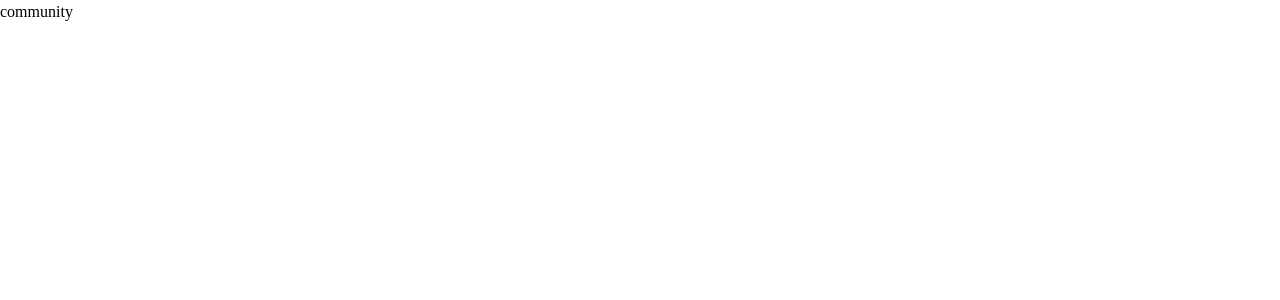
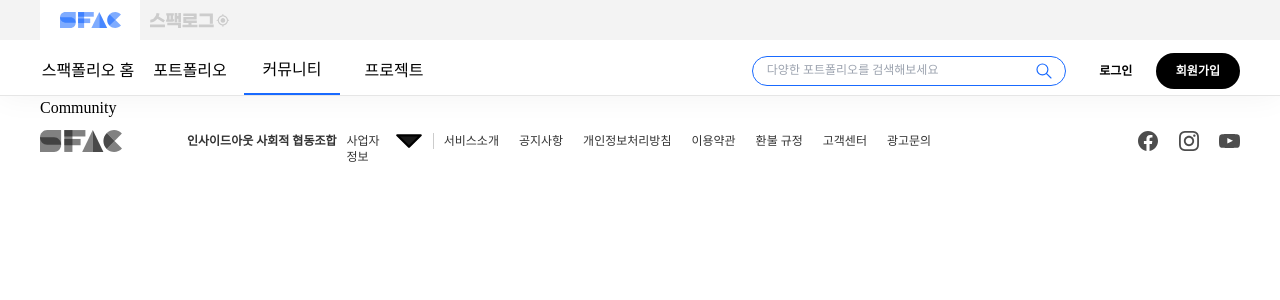
Before and after one commit to 9weeks-app-web/Team-7, a React (Vite) app: page /community in a window 1280 px wide. Shown: the top 300 px of the page. Built offline with nearby package versions, Linux system fonts and the light colour scheme; a web font is replaced by a local one.

Commit message:
Feat: 페이지별 공통 레이아웃 추가

```diff
--- a/src/App.tsx
+++ b/src/App.tsx
@@ -12,6 +12,9 @@ import Signup from "./pages/Signup";
 import ChangePassword from "./pages/ChangePassword";
 import FindUsername from "./pages/FindUsername";
 import FindPassword from "./pages/FindPassword";
+import Portfolio from "./pages/Portfolio";
+import Community from "./pages/Community";
+import Projects from "./pages/Projects";
 
 const App = (): JSX.Element => {
   const dispatch = useDispatch();
@@ -38,16 +41,16 @@ const App = (): JSX.Element => {
           <Route path="find-password" element={<FindPassword />} />
         </Route>
       </Route>
-      <Route path="/portfolio" element={<Outlet />}>
-        <Route index element={<div>portfolio</div>} />
+      <Route path="/portfolio" element={<Layout />}>
+        <Route index element={<Portfolio />} />
         <Route element={<ProtectedRouter />}>
           <Route path="create" element={<div>create</div>} />
         </Route>
         <Route path="today" element={<div>today</div>} />
         <Route path=":id" element={<div>detail</div>} />
       </Route>
-      <Route path="/community" element={<Outlet />}>
-        <Route index element={<div>community</div>} />
+      <Route path="/community" element={<Layout />}>
+        <Route index element={<Community />} />
         <Route element={<ProtectedRouter />}>
           <Route path="create" element={<div>create</div>} />
         </Route>
@@ -56,15 +59,15 @@ const App = (): JSX.Element => {
         <Route path="free" element={<div>free</div>} />
         <Route path=":id" element={<div>detail</div>} />
       </Route>
-      <Route path="/projects" element={<Outlet />}>
-        <Route index element={<div>projects</div>} />
+      <Route path="/projects" element={<Layout />}>
+        <Route index element={<Projects />} />
         <Route element={<ProtectedRouter />}>
           <Route path="create" element={<div>create</div>} />
         </Route>
         <Route path="today" element={<div>today</div>} />
         <Route path=":id" element={<div>detail</div>} />
       </Route>
-      <Route path="/mypage" element={<Outlet />}>
+      <Route path="/mypage" element={<Layout />}>
         <Route element={<ProtectedRouter />}>
           <Route index element={<div>mypage</div>} />
           <Route path="profile" element={<div>profile</div>} />
--- /dev/null
+++ b/src/pages/Community.tsx
@@ -0,0 +1,11 @@
+import PageLayout from "../components/layout/PageLayout";
+
+const Community = () => {
+  return (
+    <PageLayout>
+      <p>Community</p>
+    </PageLayout>
+  );
+};
+
+export default Community;
--- /dev/null
+++ b/src/pages/Portfolio.tsx
@@ -0,0 +1,11 @@
+import PageLayout from "../components/layout/PageLayout";
+
+const Portfolio = () => {
+  return (
+    <PageLayout>
+      <p>portfolio</p>
+    </PageLayout>
+  );
+};
+
+export default Portfolio;
--- /dev/null
+++ b/src/pages/Projects.tsx
@@ -0,0 +1,11 @@
+import PageLayout from "../components/layout/PageLayout";
+
+const Projects = () => {
+  return (
+    <PageLayout>
+      <p>Projects</p>
+    </PageLayout>
+  );
+};
+
+export default Projects;
```
